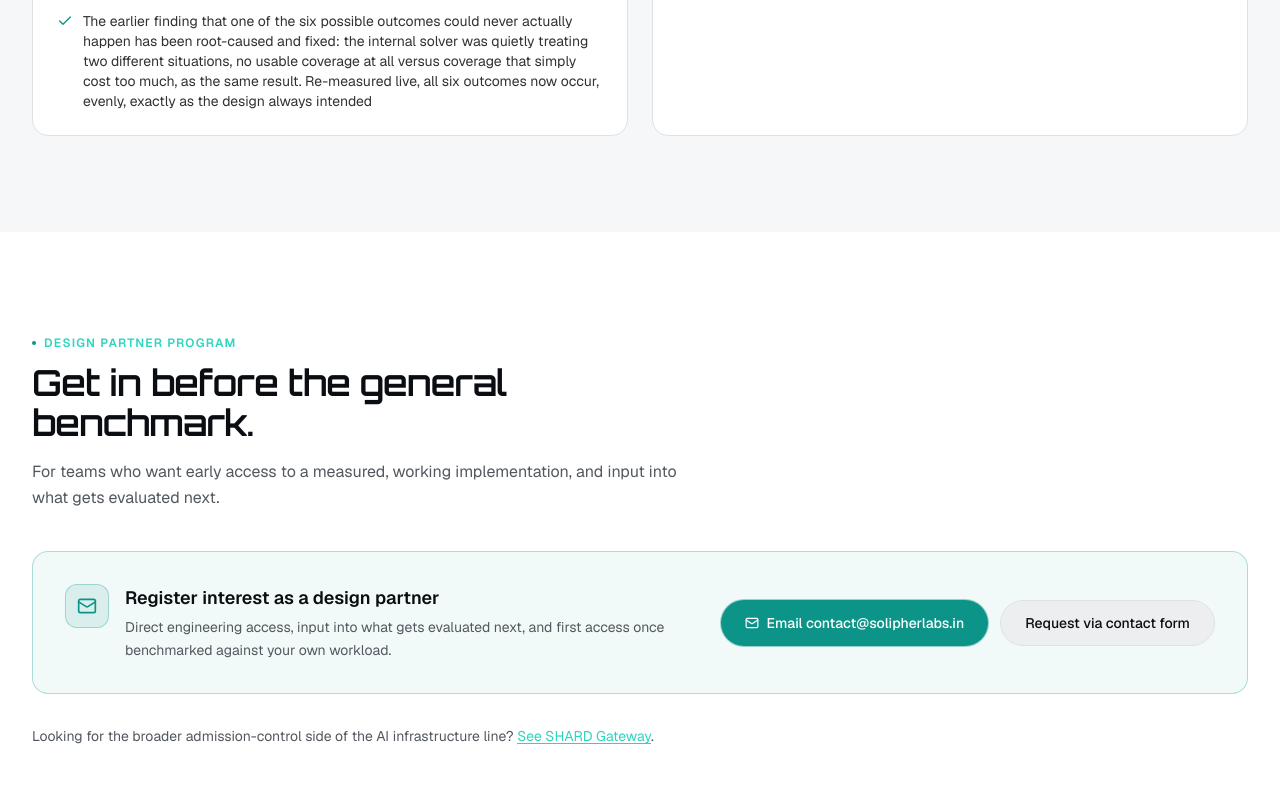
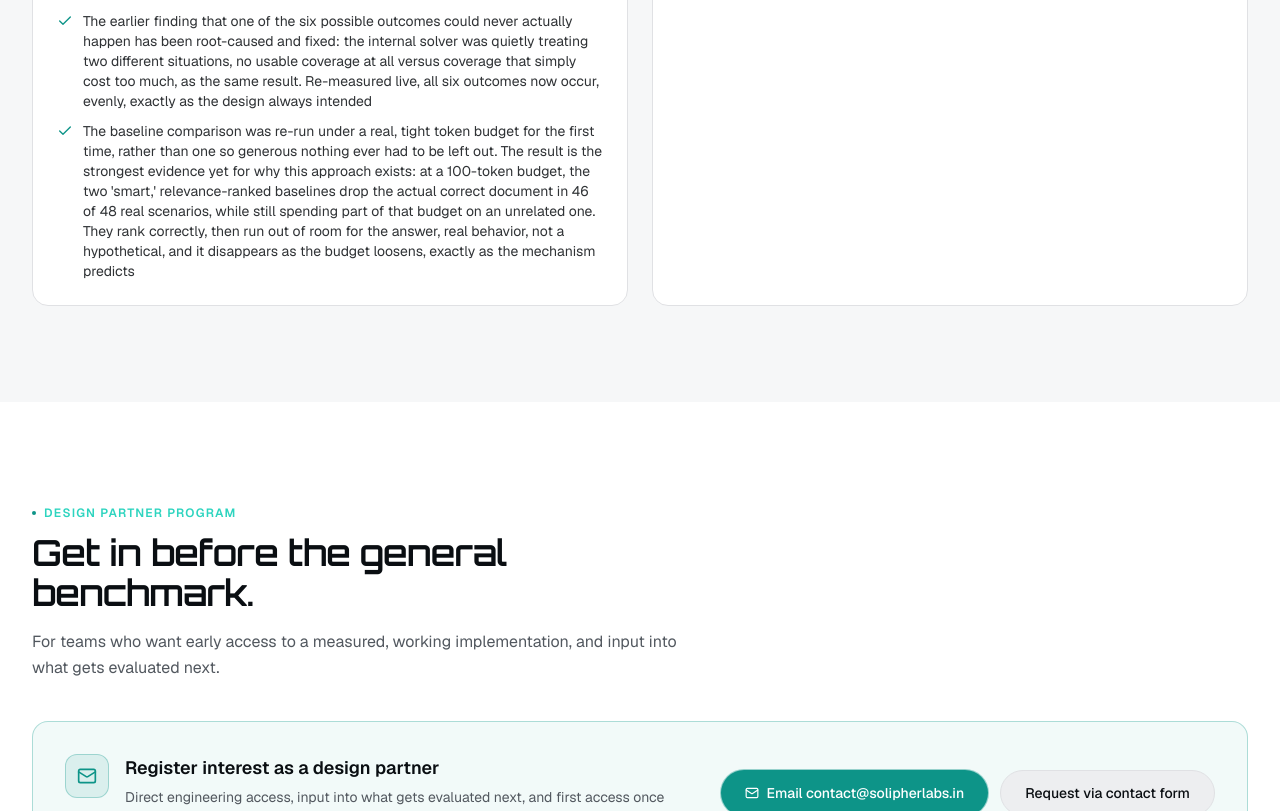
Before and after one commit to DevarshChauhan/SOLIPHER-LABS-WEB, a Next.js app: page /products/shard-context in a window 1280 px wide. Shown: the part 11040-11851 px from the top of the page. Built offline with nearby package versions, Linux system fonts and the light colour scheme.

Commit message:
Reflect the tight-budget baseline comparison finding
Adds the strongest evidence yet for the product's core claim: under a
real, tight token budget, the relevance-ranked baselines drop the
correct document in 46 of 48 real scenarios while still spending budget
on a wrong one.

```diff
--- a/src/app/products/shard-context/page.tsx
+++ b/src/app/products/shard-context/page.tsx
@@ -568,6 +568,7 @@ shard-context-cli compile --config <path.toml> --document <path> --query <text>`
                   "Dense (embedding-based) top-K, the one required baseline still tested on only a 3-document comparison, is now re-run live across the full 48-scenario corpus too, closing the last gap in that comparison table. It behaves exactly like the other simple baselines at this budget: everything fits, so it includes the distractor every time, the same real story the rest of the table already tells",
                   "Access control on the local telemetry trace is now really enforced, not just described: a caller is checked against both the tenant the data belongs to and the permission its role carries, with the two failure reasons kept separate so a wrong-tenant attempt is never mistaken for a wrong-permission one. Telemetry can also now be grouped and merged by real, explicit categories, with a test proving that permissive grouping can never be used to leak data across tenants",
                   "The earlier finding that one of the six possible outcomes could never actually happen has been root-caused and fixed: the internal solver was quietly treating two different situations, no usable coverage at all versus coverage that simply cost too much, as the same result. Re-measured live, all six outcomes now occur, evenly, exactly as the design always intended",
+                  "The baseline comparison was re-run under a real, tight token budget for the first time, rather than one so generous nothing ever had to be left out. The result is the strongest evidence yet for why this approach exists: at a 100-token budget, the two 'smart,' relevance-ranked baselines drop the actual correct document in 46 of 48 real scenarios, while still spending part of that budget on an unrelated one. They rank correctly, then run out of room for the answer, real behavior, not a hypothetical, and it disappears as the budget loosens, exactly as the mechanism predicts",
                 ].map((item) => (
                   <li key={item} className="flex gap-2.5 text-sm text-foreground/85">
                     <Check size={16} className="mt-0.5 shrink-0 text-red-500" />
```
